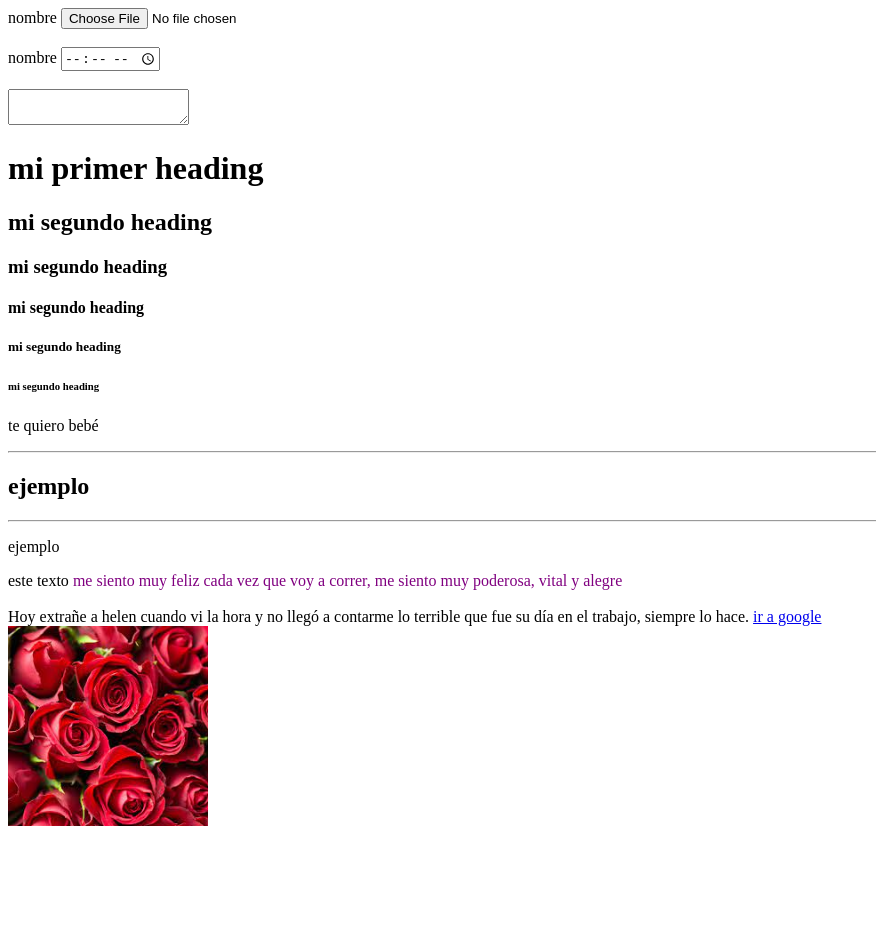
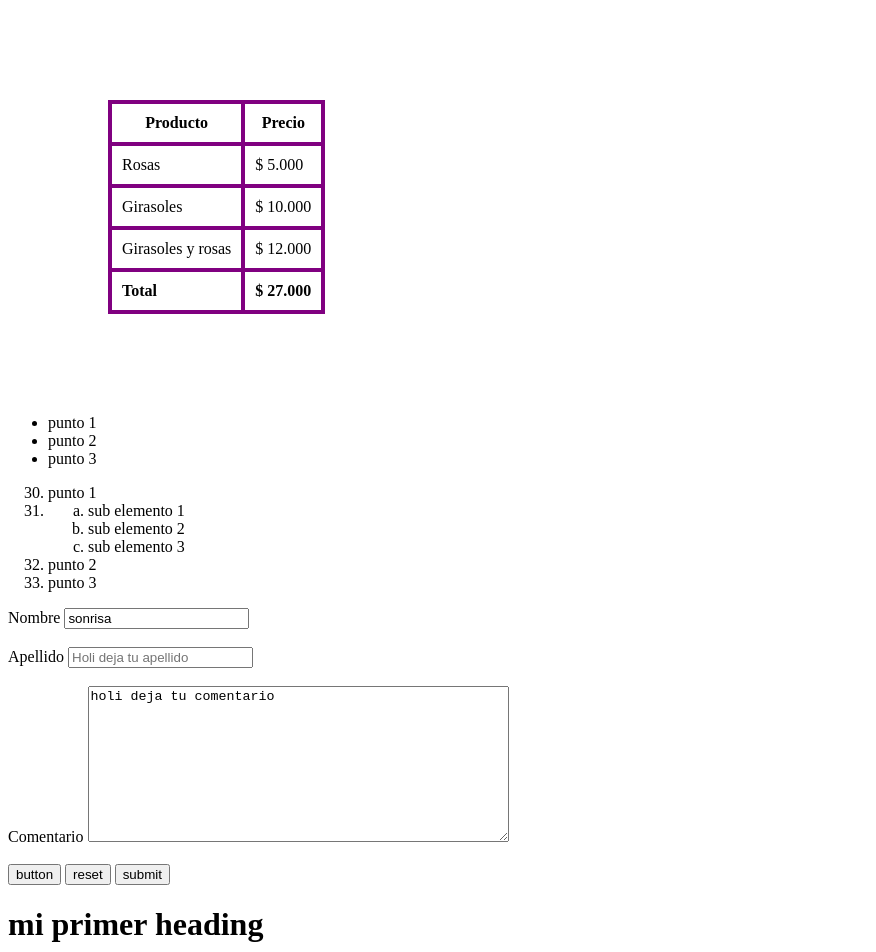
Before and after one commit to yeiidev/notas, a plain HTML site: page index.html in a window 1280 px wide. Shown: the top 952 px of the page, without its empty margins (0-876 px from the left). Before the commit the page ends 838 px from the top, so only its background shows below. Drawn offline with Linux system fonts and the light colour scheme.

Commit message:
Add files via upload

```diff
--- a/index.html
+++ b/index.html
@@ -1,23 +1,102 @@
 <!DOCTYPE html>
 <html>
-<head>
+  <head>
     <title>mi primera web</title>
-</head>
-<body>
-    <form>
-        <label for="nombre">nombre</label>
-        <input type="file" id="nombre" name="nombre" placeholder="holi"/>
-        <br>
-        <br>
+    <style>
+      table,
+      th,
+      td {
+        border: 4px solid purple;
+        padding: 10px;
+        margin: 100px;
 
-        <label for="nombre">nombre</label>
-        <input type="time" id="nombre" name="nombre" placeholder="holi"/>
-        <br>
-        <br>
-        <textarea id="comentario"></textarea>
+      }
+      table {
+        border-collapse: collapse;
+      }
+    </style>
+  </head>
+  <body>
+    <table>
+      <thead>
+        <tr>
+          <th>Producto</th>
+          <th>Precio</th>
+        </tr>
+      </thead>
+      <tbody>
+        <tr>
+          <td>Rosas</td>
+          <td>$ 5.000</td>
+        </tr>
+        <tr>
+          <td>Girasoles</td>
+          <td>$ 10.000</td>
+        </tr>
+        <tr>
+          <td>Girasoles y rosas</td>
+          <td>$ 12.000</td>
+        </tr>
+      </tbody>
+      <tfoot>
+        <td><strong>Total</strong></td>
+        <td><strong>$ 27.000</strong></td>
+      </tfoot>
+    </table>
+    <!-- ul es lista no ordenada, li item de la lista y ol lista ordenada-->
+    <ul>
+      <li>punto 1</li>
+      <li>punto 2</li>
+      <li>punto 3</li>
+    </ul>
+    <ol>
+      <li value="30">punto 1</li>
+      <li>
+        <ol>
+          <li style="list-style-type: lower-alpha">sub elemento 1</li>
+          <li style="list-style-type: lower-alpha">sub elemento 2</li>
+          <li style="list-style-type: lower-alpha">sub elemento 3</li>
+        </ol>
+      </li>
+      <li>punto 2</li>
+      <li>punto 3</li>
+    </ol>
 
-
-
+    <form action="/formulario" method="post">
+      <label for="nombre">Nombre</label>
+      <input
+        value="sonrisa"
+        type="text"
+        id="nombre"
+        name="nombre"
+        placeholder="Holi deja tu nombre"
+      />
+      <br />
+      <br />
+      <label for="apellido">Apellido</label>
+      <input
+        type="text"
+        id="apellido"
+        name="apellido"
+        placeholder="Holi deja tu apellido"
+      />
+      <br />
+      <br />
+      <label for="comentario">Comentario</label>
+      <textarea
+        cols="50"
+        rows="10"
+        id="comentario"
+        placeholder="Holi deja tu comentario"
+        name="comentario"
+      >
+holi deja tu comentario</textarea
+      >
+      <br />
+      <br />
+      <button type="button">button</button>
+      <button type="reset">reset</button>
+      <button type="submit">submit</button>
     </form>
     <h1>mi primer heading</h1>
     <h2>mi segundo heading</h2>
@@ -25,18 +104,24 @@
     <h4>mi segundo heading</h4>
     <h5>mi segundo heading</h5>
     <h6>mi segundo heading</h6>
-    <p> te quiero bebé</p>
-    <hr>
+    <p>te quiero bebé</p>
+    <hr />
     <h2>ejemplo</h2>
-    <hr/>
+    <hr />
     <p>ejemplo</p>
     <!-- para dejar un comentario -->
-    este texto<span style="color:purple"> me siento muy feliz cada vez que voy a correr, me siento muy poderosa, vital y alegre </span> <br> <br> Hoy extrañe a helen cuando vi la hora y no llegó a contarme lo terrible que fue su día en el trabajo, siempre lo hace.
+    este texto<span style="color: purple">
+      me siento muy feliz cada vez que voy a correr, me siento muy poderosa,
+      vital y alegre
+    </span>
+    <br />
+    <br />
+    Hoy extrañe a helen cuando vi la hora y no llegó a contarme lo terrible que
+    fue su día en el trabajo, siempre lo hace.
 
     <a target="_blank" href="https://www.google.com.co"> ir a google </a>
 
-    <span></span> <br> <img src="img/rosa.jpeg" width="200"/>
-
-
-</body>
+    <span></span> <br />
+    <img src="img/rosa.jpeg" width="200" />
+  </body>
 </html>
```
Also changed, not shown: blog.html (added, +45 -0 lines), img/caféenjardín.jpg (added), img/feriadeflores.jpg (added), img/floressantafe.jpg (added), img/galeriacomuna.jpg (added), img/jardín.jpg (added), img/parqueluces.jpg (added), img/viviysusamiguitas.jpg (added), img/yeienbici.jpg (added), img/yeiflores.jpg (added), 1 other file.
